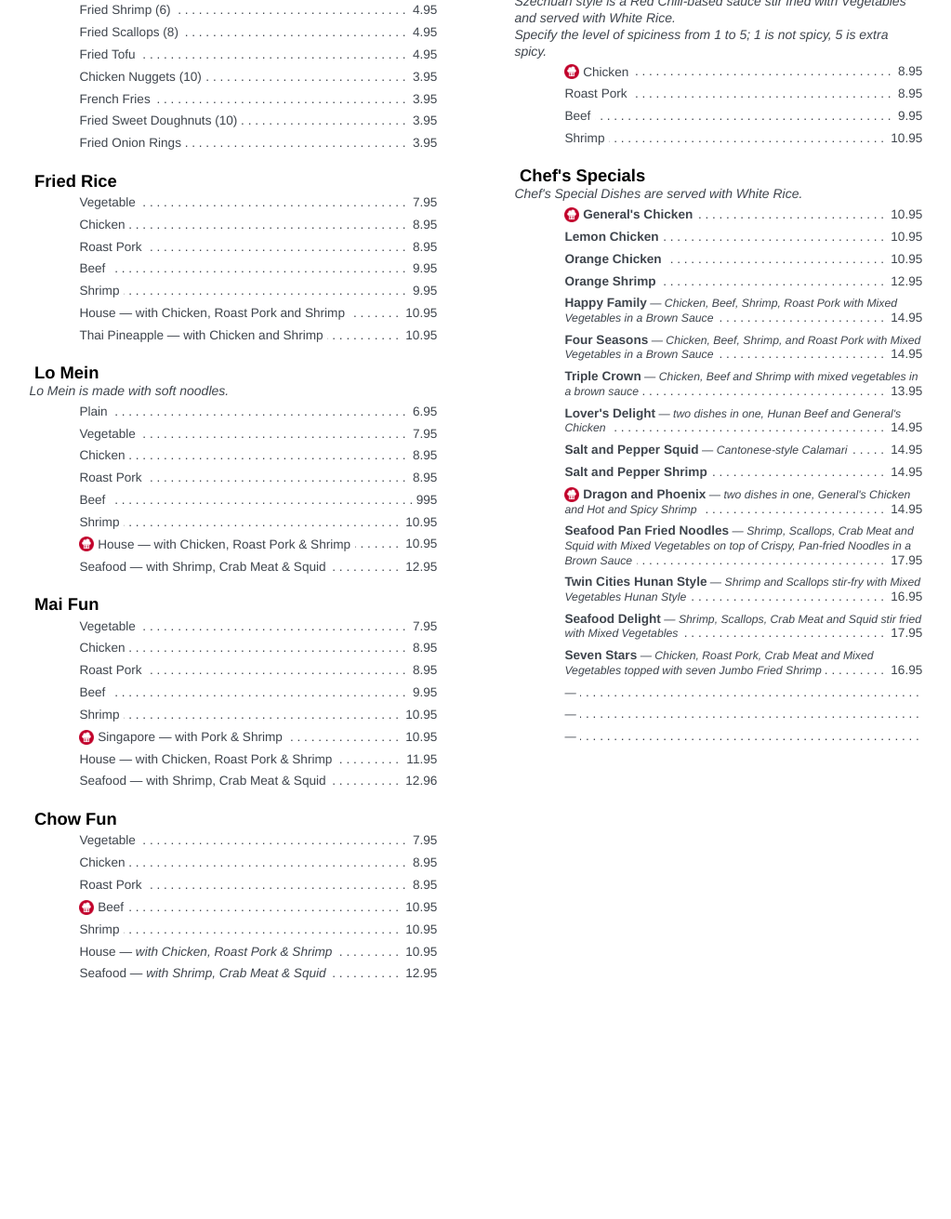
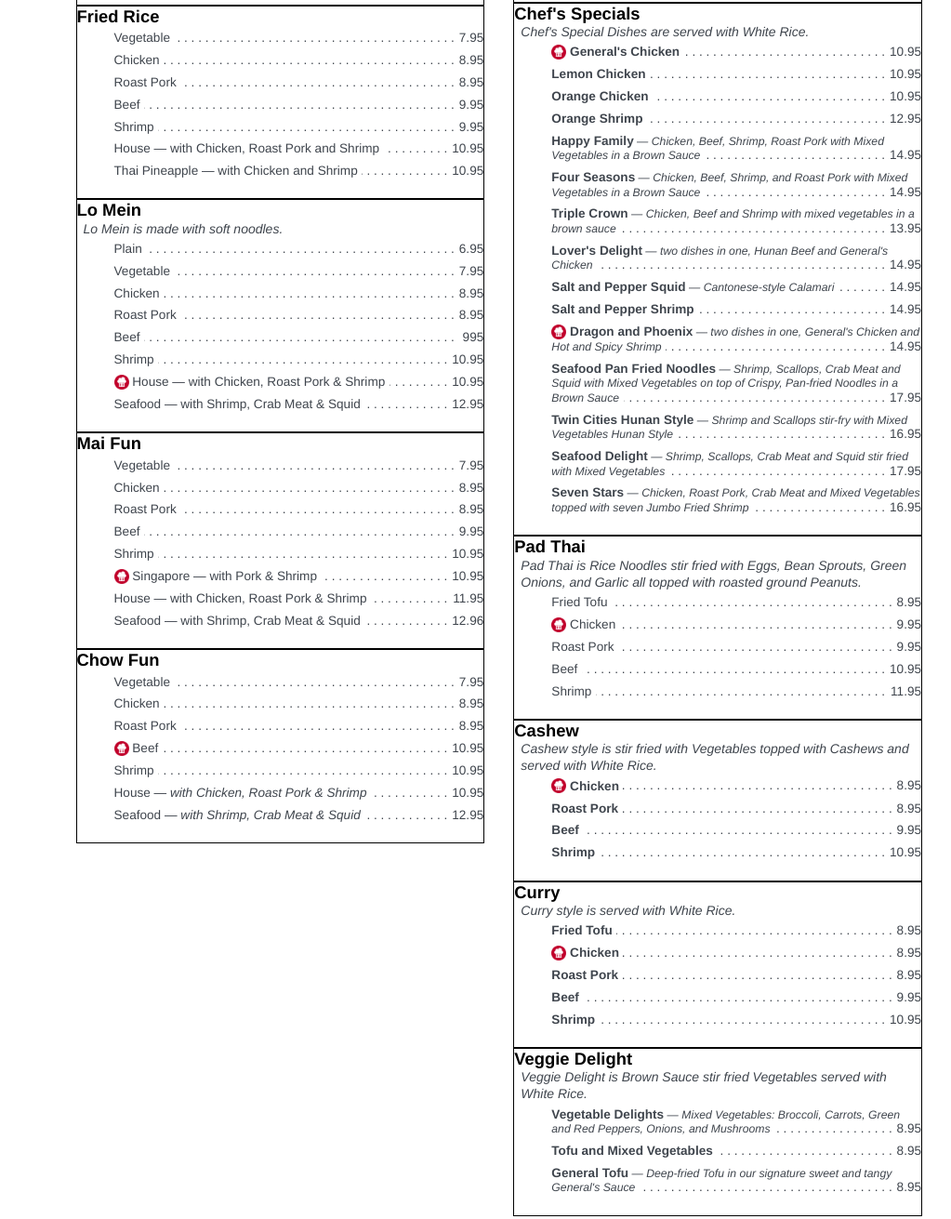
Before and after one commit to BluePawDev/asian-hon-html-css, a plain HTML site: page public/views/menu-delivery.html in a window 1280 px wide. Shown: the part 685-1996 px from the top of the page at 93% size, without its empty margins (62-1085 px from the left). Before the commit the page ends 1767 px from the top, so only its background shows below. Drawn offline with Linux system fonts and the light colour scheme.

Commit message:
Clean-up two-column layout

```diff
--- a/public/styles/menu.css
+++ b/public/styles/menu.css
@@ -28,14 +28,53 @@ ul.leaders span+span {
   background: white
 }*/
 
-.description {
+/* MENU BODY */
+
+.menu-body {
+  /*border: 2pt green solid;*/
+  margin: 0 auto;
+  width: 80%;
+}
+
+/* TWO COLUMN LAYOUT */
+
+.column {
+  float: left;
+  width: 45%;
+  padding: 5px;
+  /*border: 1pt red solid;*/
+  margin: 0 auto;
+}
+
+.row:after {
+  content: "";
+  display: table;
+  clear: both;
+}
+
+/* MENU DIV SECTIONS */
+
+.menu-div {
+  width: 95%;
+  margin: 0 auto;
+  border: 1pt black solid
+}
+
+.dish-style {
+  margin: 0;
+  font-size: 1.15em;
+}
+
+/**/
+
+.dish-style-desc {
   font-weight: 500;
   font-size: 14px;
   font-style: italic;
   color: #3f454d;
   line-height: 18px;
   margin: 0;
-  margin-left: -1em;
+  margin-left: .5em;
 }
 
 .chef-rec {
@@ -44,15 +83,7 @@ ul.leaders span+span {
   vertical-align: bottom;
 }
 
-.menu-div {
-  width: 83%;
-  margin: 0 20%;
-}
-
-h4 {
-  margin: 0 0 0 -2%;
-  font-size: 1.15em;
-}
+/* LEADERS */
 
 ul.leaders {
   max-width: 100%;
@@ -63,6 +94,7 @@ ul.leaders {
   color: #3f454d;
   /*line-height: 18px;*/
   margin-top: .4em;
+  /*border: 1pt black solid*/
 }
 
 ul.leaders li:after {
@@ -94,21 +126,12 @@ ul.leaders span+span {
   font-size: .9em;
 }
 
-li {
-  margin-bottom: .6em
+ul.leaders li {
+  margin-bottom: .6em;
+  /*border: 1pt blue solid*/
 }
 
-.column {
-  float: left;
-  width: 40%;
-  padding: 5px;
-}
-
-.row:after {
-  content: "";
-  display: table;
-  clear: both;
-}
+/* IMAGES */
 
 img {
   height: 10em;
--- a/public/views/menu-delivery.html
+++ b/public/views/menu-delivery.html
@@ -59,12 +59,13 @@
 
 <!-- START .menu -->
 
-<img src="../images/delivery/sesame-chicken.jpg" alt="">
+<!-- <img src="../images/delivery/sesame-chicken.jpg" alt=""> -->
+<div class="menu-body">
+  <!-- START COLUMN 1 -->
+  <div class="column">
 
-<div class="row">
-  <div class="column">
     <div class="menu-div appetizer-div">
-      <h4>Appetizers</h4>
+      <h4 class='dish-style'>Appetizers</h4>
       <!-- START ul.appetizers -->
         <ul class="leaders">
           <li><span>Egg Rolls (2)</span><span>3.95</span></li>
@@ -89,7 +90,7 @@
     </div>
 
     <div class="menu-div fried-rice-div">
-      <h4>Fried Rice</h4>
+      <h4 class='dish-style'>Fried Rice</h4>
       <!-- START ul.fried-rice -->
         <ul class="leaders">
           <li><span>Vegetable</span><span>7.95</span></li>
@@ -104,8 +105,8 @@
     </div>
 
     <div class="menu-div lo-mein-div">
-      <h4>Lo Mein</h4>
-      <p class="description">Lo Mein is made with soft noodles.</p>
+      <h4 class='dish-style'>Lo Mein</h4>
+      <p class="dish-style-desc">Lo Mein is made with soft noodles.</p>
       <!-- START ul.lo-mein -->
       <ul class="leaders">
         <li><span>Plain</span><span>6.95</span></li>
@@ -121,7 +122,7 @@
     </div>
 
     <div class="menu-div mai-fun-div">
-      <h4>Mai Fun</h4>
+      <h4 class='dish-style'>Mai Fun</h4>
       <!-- START ul.mai-fun -->
       <ul class="leaders">
         <li><span>Vegetable</span><span>7.95</span></li>
@@ -137,7 +138,7 @@
     </div>
 
     <div class="menu-div chow-fun-div">
-      <h4>Chow Fun</h4>
+      <h4 class='dish-style'>Chow Fun</h4>
       <!-- START ul.chow-fun -->
       <ul class="leaders">
         <li><span>Vegetable</span><span>7.95</span></li>
@@ -152,12 +153,15 @@
     </div>
 
   </div>
+  <!-- END COLUMN 1 -->
 
+  <!-- START COLUMN 2 -->
   <div class="column">
+
     <div class="menu-div kung-pao-div">
-      <h4>Kung Pao</h4>
-      <p class="description">Kung Pao style is a spicy stir-fry dish topped with Peanuts and served with White Rice.</p>
-      <p class="description">Specify the level of spiciness from 1 to 5; 1 is not spicy, 5 is extra spicy.</p>
+      <h4 class='dish-style'>Kung Pao</h4>
+      <p class="dish-style-desc">Kung Pao style is a spicy stir-fry dish topped with Peanuts and served with White Rice.</p>
+      <p class="dish-style-desc">Specify the level of spiciness from 1 to 5; 1 is not spicy, 5 is extra spicy.</p>
       <!-- START ul.kung-pao -->
       <ul class="leaders">
         <li><span>Fried Tofu</span><span>7.95</span></li>
@@ -170,9 +174,9 @@
     </div>
 
     <div class="menu-div szechuan-div">
-      <h4>Szechuan</h4>
-      <p class="description">Szechuan style is a Red Chili-based sauce stir fried with Vegetables and served with White Rice.</p>
-      <p class="description">Specify the level of spiciness from 1 to 5; 1 is not spicy, 5 is extra spicy.</p>
+      <h4 class='dish-style'>Szechuan</h4>
+      <p class="dish-style-desc">Szechuan style is a Red Chili-based sauce stir fried with Vegetables and served with White Rice.</p>
+      <p class="dish-style-desc">Specify the level of spiciness from 1 to 5; 1 is not spicy, 5 is extra spicy.</p>
       <!-- START ul.kung-pao -->
       <ul class="leaders">
         <li><span><img src="../images/chef-recommendation-6.png" alt="" class="chef-rec"> Chicken</span><span>8.95</span></li>
@@ -183,51 +187,93 @@
     </div>
 
     <div class="menu-div chefs-special-div">
-      <h4>Chef's Specials</h4>
-      <p class="description">Chef's Special Dishes are served with White Rice.</p>
+      <h4 class='dish-style'>Chef's Specials</h4>
+      <p class="dish-style-desc">Chef's Special Dishes are served with White Rice.</p>
       <!-- START ul.chefs-special -->
       <ul class="leaders">
         <li><span class="dish"><img src="../images/chef-recommendation-6.png" alt="" class="chef-rec"> General's Chicken</span><span>10.95</span></li>
+        <li><span class="dish">Lemon Chicken</span><span>10.95</span></li>
+        <li><span class="dish">Orange Chicken</span><span>10.95</span></li>
+        <li><span class="dish">Orange Shrimp</span><span>12.95</span></li>
+        <li><span class="dish">Happy Family<i class="dish-desc"> &mdash; Chicken, Beef, Shrimp, Roast Pork with Mixed Vegetables in a Brown Sauce</i></span><span>14.95</span></li>
+        <li><span class="dish">Four Seasons<i class="dish-desc"> &mdash; Chicken, Beef, Shrimp, and Roast Pork with Mixed Vegetables in a Brown Sauce</i></span><span>14.95</span></li>
+        <li><span class="dish">Triple Crown<i class="dish-desc"> &mdash; Chicken, Beef and Shrimp with mixed vegetables in a brown sauce</i></span><span>13.95</span></li>
+        <li><span class="dish">Lover's Delight<i class="dish-desc"> &mdash; two dishes in one, Hunan Beef and General's Chicken</i></span><span>14.95</span></li>
+        <li><span class="dish">Salt and Pepper Squid<i class="dish-desc"> &mdash; Cantonese-style Calamari</i></span><span>14.95</span></li>
+        <li><span class="dish">Salt and Pepper Shrimp</span><span>14.95</span></li>
+        <li><span class="dish"><img src="../images/chef-recommendation-6.png" alt="" class="chef-rec"> Dragon and Phoenix<i class="dish-desc"> &mdash; two dishes in one, General's Chicken and Hot and Spicy Shrimp</i></span><span>14.95</span></li>
+        <li><span class="dish">Seafood Pan Fried Noodles<i class="dish-desc"> &mdash; Shrimp, Scallops, Crab Meat and Squid with Mixed Vegetables on top of Crispy, Pan-fried Noodles in a Brown Sauce</i></span><span>17.95</span></li>
+        <li><span class="dish">Twin Cities Hunan Style<i class="dish-desc"> &mdash; Shrimp and Scallops stir-fry with Mixed Vegetables Hunan Style</i></span><span>16.95</span></li>
+        <li><span class="dish">Seafood Delight<i class="dish-desc"> &mdash; Shrimp, Scallops, Crab Meat and Squid stir fried with Mixed Vegetables</i></span><span>17.95</span></li>
+        <li><span class="dish">Seven Stars<i class="dish-desc"> &mdash; Chicken, Roast Pork, Crab Meat and Mixed Vegetables topped with seven Jumbo Fried Shrimp</i></span><span>16.95</span></li>
+      </ul>
+      <!-- END ul.chefs-special -->
 
-        <li><span class="dish">Lemon Chicken</span><span>10.95</span></li>
+    </div>
 
-        <li><span class="dish">Orange Chicken</span><span>10.95</span></li>
-
-        <li><span class="dish">Orange Shrimp</span><span>12.95</span></li>
-
-        <li><span class="dish">Happy Family<i class="dish-desc"> &mdash; Chicken, Beef, Shrimp, Roast Pork with Mixed Vegetables in a Brown Sauce</i></span><span>14.95</span></li>
-
-        <li><span class="dish">Four Seasons<i class="dish-desc"> &mdash; Chicken, Beef, Shrimp, and Roast Pork with Mixed Vegetables in a Brown Sauce</i></span><span>14.95</span></li>
-
-        <li><span class="dish">Triple Crown<i class="dish-desc"> &mdash; Chicken, Beef and Shrimp with mixed vegetables in a brown sauce</i></span><span>13.95</span></li>
-
-        <li><span class="dish">Lover's Delight<i class="dish-desc"> &mdash; two dishes in one, Hunan Beef and General's Chicken</i></span><span>14.95</span></li>
-
-        <li><span class="dish">Salt and Pepper Squid<i class="dish-desc"> &mdash; Cantonese-style Calamari</i></span><span>14.95</span></li>
-
-        <li><span class="dish">Salt and Pepper Shrimp</span><span>14.95</span></li>
-
-        <li><span class="dish"><img src="../images/chef-recommendation-6.png" alt="" class="chef-rec"> Dragon and Phoenix<i class="dish-desc"> &mdash; two dishes in one, General's Chicken and Hot and Spicy Shrimp</i></span><span>14.95</span></li>
-
-        <li><span class="dish">Seafood Pan Fried Noodles<i class="dish-desc"> &mdash; Shrimp, Scallops, Crab Meat and Squid with Mixed Vegetables on top of Crispy, Pan-fried Noodles in a Brown Sauce</i></span><span>17.95</span></li>
-
-        <li><span class="dish">Twin Cities Hunan Style<i class="dish-desc"> &mdash; Shrimp and Scallops stir-fry with Mixed Vegetables Hunan Style</i></span><span>16.95</span></li>
-
-        <li><span class="dish">Seafood Delight<i class="dish-desc"> &mdash; Shrimp, Scallops, Crab Meat and Squid stir fried with Mixed Vegetables</i></span><span>17.95</span></li>
-
-        <li><span class="dish">Seven Stars<i class="dish-desc"> &mdash; Chicken, Roast Pork, Crab Meat and Mixed Vegetables topped with seven Jumbo Fried Shrimp</i></span><span>16.95</span></li>
-
-        <li><span class="dish"><i class="dish-desc"> &mdash; </i></span><span></span></li>
-
-        <li><span class="dish"><i class="dish-desc"> &mdash; </i></span><span></span></li>
-
-        <li><span class="dish"><i class="dish-desc"> &mdash; </i></span><span></span></li>
-
+    <div class="menu-div pad-thai-div">
+      <h4 class='dish-style'>Pad Thai</h4>
+      <p class="dish-style-desc">Pad Thai is Rice Noodles stir fried with Eggs, Bean Sprouts, Green Onions, and Garlic all topped with roasted ground Peanuts.</p>
+      <!-- START ul.pad-thai -->
+      <ul class="leaders">
+        <li><span>Fried Tofu</span><span>8.95</span></li>
+        <li><span><img src="../images/chef-recommendation-6.png" alt="" class="chef-rec"> Chicken</span><span>9.95</span></li>
+        <li><span>Roast Pork</span><span>9.95</span></li>
+        <li><span>Beef</span><span>10.95</span></li>
+        <li><span>Shrimp</span><span>11.95</span></li>
 
       </ul>
     </div>
 
+    <div class="menu-div cashew-div">
+      <h4 class='dish-style'>Cashew</h4>
+      <p class="dish-style-desc">Cashew style is stir fried with Vegetables topped with Cashews and served with White Rice.</p>
+      <!-- START ul.cashew -->
+      <ul class="leaders">
+        <li><span class="dish"><img src="../images/chef-recommendation-6.png" alt="" class="chef-rec"> Chicken</span><span>8.95</span></li>
+        <li><span class="dish">Roast Pork</span><span>8.95</span></li>
+        <li><span class="dish">Beef</span><span>9.95</span></li>
+        <li><span class="dish">Shrimp</span><span>10.95</span></li>
+      </ul>
+      <!-- END ul.cashew -->
+    </div>
+
+    <div class="menu-div curry-div">
+      <h4 class='dish-style'>Curry</h4>
+      <p class="dish-style-desc">Curry style is served with White Rice.</p>
+      <!-- START ul.curry -->
+      <ul class="leaders">
+        <li><span class="dish">Fried Tofu</span><span>8.95</span></li>
+        <li><span class="dish"><img src="../images/chef-recommendation-6.png" alt="" class="chef-rec"> Chicken</span><span>8.95</span></li>
+        <li><span class="dish">Roast Pork</span><span>8.95</span></li>
+        <li><span class="dish">Beef</span><span>9.95</span></li>
+        <li><span class="dish">Shrimp</span><span>10.95</span></li>
+      </ul>
+      <!-- END ul.curry -->
+    </div>
+
+    <div class="menu-div veggie-delight-div">
+      <h4 class='dish-style'>Veggie Delight</h4>
+      <p class="dish-style-desc">Veggie Delight is Brown Sauce stir fried Vegetables served with White Rice.</p>
+      <!-- START ul.veggie-delight -->
+      <ul class="leaders">
+        <li><span class="dish">Vegetable Delights<i class="dish-desc"> &mdash; Mixed Vegetables: Broccoli, Carrots, Green and Red Peppers, Onions, and Mushrooms</i></span><span>8.95</span></li>
+        <li><span class="dish">Tofu and Mixed Vegetables</span><span>8.95</span></li>
+        <li><span class="dish">General Tofu<i class="dish-desc"> &mdash; Deep-fried Tofu in our signature sweet and tangy General's Sauce</i></span><span>8.95</span></li>
+      </ul>
+      <!-- END ul.veggie-delight -->
+    </div>
+
   </div>
+  <!-- END COLUMN 2 -->
+
+</div>
+
+
+<div class="row">
+
+
+
 
 </div>
 <div class='menu'>
```
Also changed, not shown: _resources/menu-delivery.txt (+0 -41 lines).
